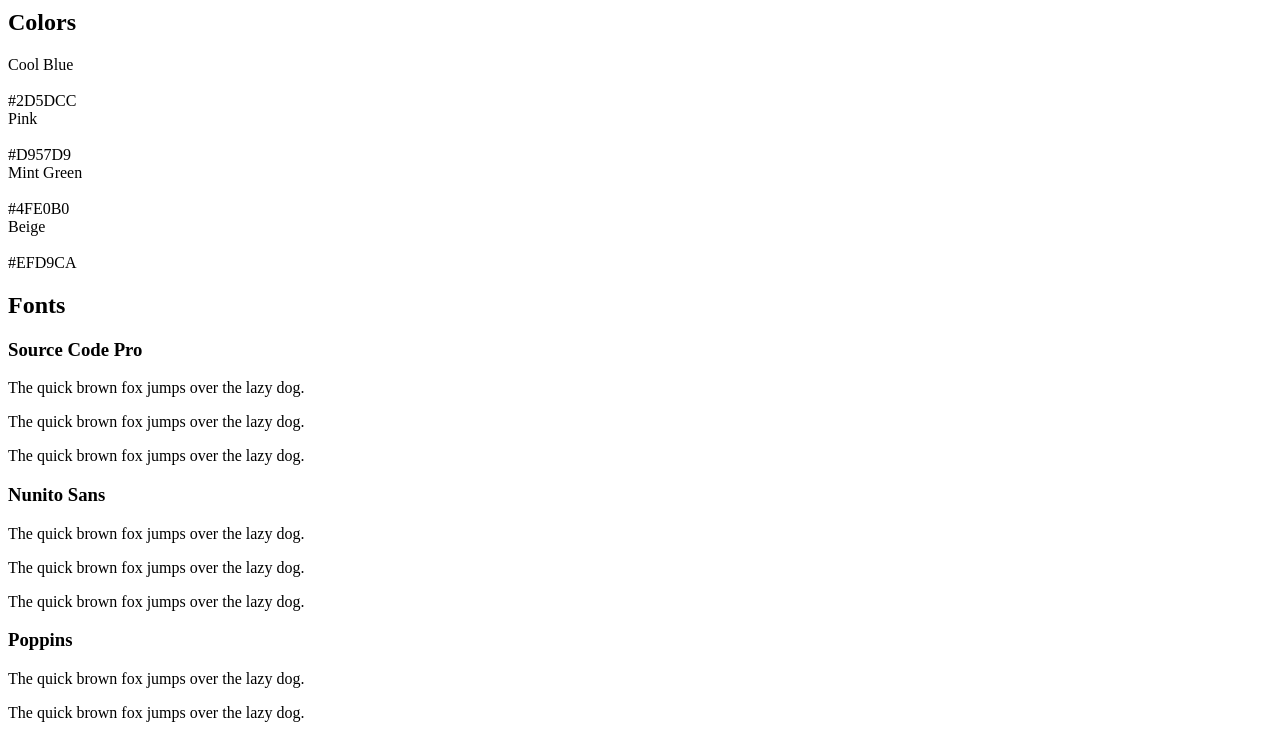
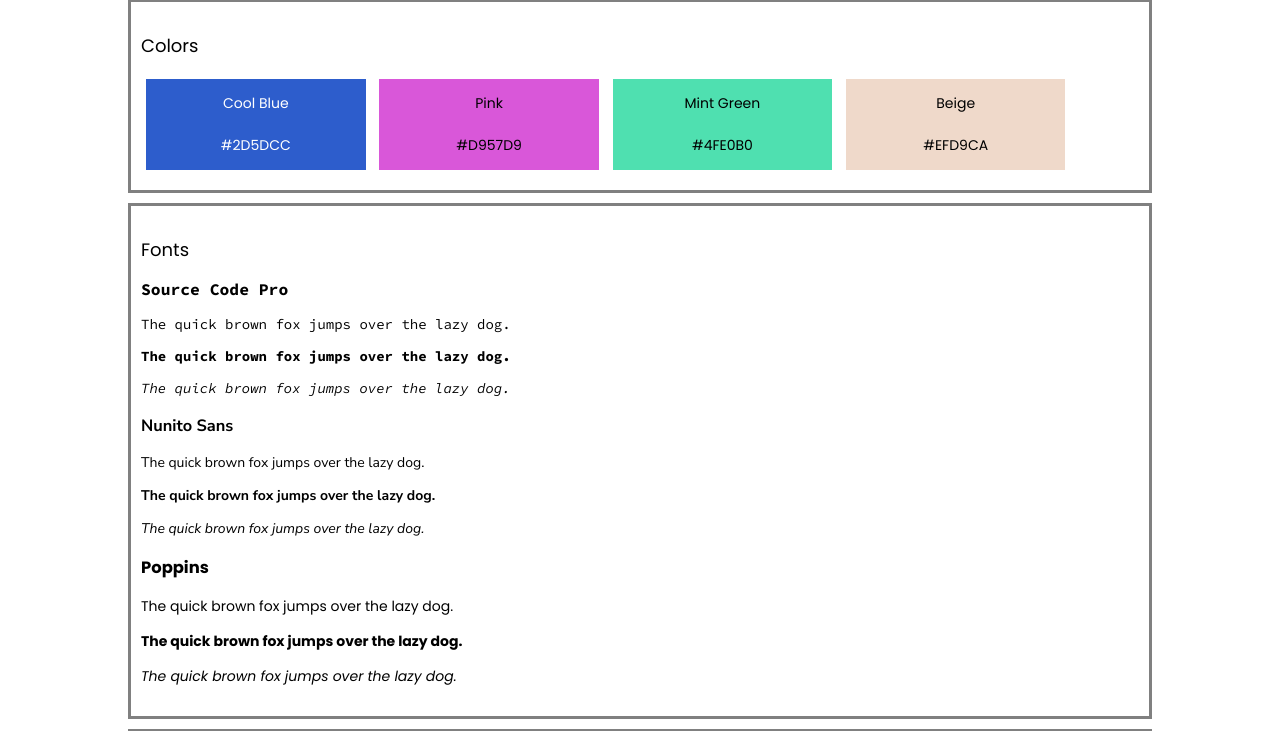
Before and after one commit to cpdirector93/website-design-system, a plain HTML site: page index.html in a window 1280 px wide. Shown: the part 71-802 px from the top of the page. Drawn offline with Linux system fonts and the light colour scheme.

Commit message:
Met basic requirements

```diff
--- a/index.html
+++ b/index.html
@@ -4,60 +4,58 @@
 <meta charset="ISO-8859-1">
 <title>Website Design System</title>
 <link href="./style.css" rel="stylesheet">
+<link rel="preconnect" href="https://fonts.gstatic.com">
+<link href="https://fonts.googleapis.com/css2?family=Nunito+Sans:ital,wght@0,400;0,700;1,400&family=Poppins:ital,wght@0,400;0,700;1,400&family=Source+Code+Pro:ital,wght@0,400;0,700;1,400&display=swap" rel="stylesheet">
 </head>
 <body>
  <header>
    <h1>My Website Style Guide</h1>
  </header>
- <div class="colors">
+ <div class="design-element color-guide">
    <h2>Colors</h2>
-   <div id="coolblue">Cool Blue<br><br>#2D5DCC</div>
-   <div id="pink">Pink<br><br>#D957D9</div>
-   <div id="mintgreen">Mint Green<br><br>#4FE0B0</div>
-   <div id="beige">Beige<br><br>#EFD9CA</div>
+   <div class="color" id="coolblue"><p>Cool Blue<br><br>#2D5DCC</p></div>
+   <div class="color" id="pink"><p>Pink<br><br>#D957D9</p></div>
+   <div class="color" id="mintgreen"><p>Mint Green<br><br>#4FE0B0</p></div>
+   <div class="color" id="beige"><p>Beige<br><br>#EFD9CA</p></div>
  </div>
- <div class="fonts">
+ <div class="design-element">
    <h2>Fonts</h2>
    <div class="sourcecodepro">
      <h3>Source Code Pro</h3>
-     <p class="normal">The quick brown fox jumps over the lazy dog.</p>
-     <p class="bold">The quick brown fox jumps over the lazy dog.</p>
-     <p class="italics">The quick brown fox jumps over the lazy dog.</p>
+     <p class="sourcecodepro normal">The quick brown fox jumps over the lazy dog.</p>
+     <p class="sourcecodepro bold">The quick brown fox jumps over the lazy dog.</p>
+     <p class="sourcecodepro italics">The quick brown fox jumps over the lazy dog.</p>
    </div>
    <div class="nunitosans">
      <h3>Nunito Sans</h3>
-     <p class="normal">The quick brown fox jumps over the lazy dog.</p>
-     <p class="bold">The quick brown fox jumps over the lazy dog.</p>
-     <p class="italics">The quick brown fox jumps over the lazy dog.</p>
+     <p class="nunitosans normal">The quick brown fox jumps over the lazy dog.</p>
+     <p class="nunitosans bold">The quick brown fox jumps over the lazy dog.</p>
+     <p class="nunitosans italics">The quick brown fox jumps over the lazy dog.</p>
    </div>
    <div class="poppins">
      <h3>Poppins</h3>
-     <p class="normal">The quick brown fox jumps over the lazy dog.</p>
-     <p class="bold">The quick brown fox jumps over the lazy dog.</p>
-     <p class="italics">The quick brown fox jumps over the lazy dog.</p>
+     <p class="poppins normal">The quick brown fox jumps over the lazy dog.</p>
+     <p class="poppins bold">The quick brown fox jumps over the lazy dog.</p>
+     <p class="poppins italics">The quick brown fox jumps over the lazy dog.</p>
    </div>
  </div>
- <div>
+ <div class="design-element">
    <h2>Text Styles</h2>
    <div class="mainheading">
      <h1>H1: Main page heading</h1>
-     <p>
      <ul>
        <li>Font-weight: 700 (bold)</li>
        <li>Font-size: 26px</li>
        <li>Font-family: Nunito Sans</li>
      </ul>
-     </p>
    </div>
    <div class="subheading">
      <h2>H2: Subheading</h2>
-     <p>
      <ul>
        <li>Font-weight:500</li>
        <li>Font-size: 18px</li>
        <li>Font-family: Poppins</li>
      </ul>
-     </p>
    </div>
    <div class="paragraph">
      <p>P: Paragraph text</p>
--- a/style.css
+++ b/style.css
@@ -1 +1,82 @@
 @charset "ISO-8859-1";
+
+heading {
+	width: 80%;
+	margin: 0 auto
+}
+
+body {
+	width: 80%;
+	margin: 0 auto;
+	font-size: 14px;
+	font-family: poppins;
+}
+
+h1 {
+	font-weight: bold;
+	font-size: 26px;
+	font-family: "Nunito Sans";
+}
+
+h2 {
+	font-weight: 500;
+	font-size: 18px;
+	font-family: poppins;
+}
+
+p {
+	font-weight: regular;
+	font-size: 14px;
+	font-family: poppins;
+}
+
+.design-element {
+	margin: 10px auto;
+	padding: 15px 10px;
+	border: 3px solid gray;
+}
+
+.color {
+	width: 22%;
+	text-align: center;
+	display: inline-block;
+	margin: 5px;
+}
+
+
+.sourcecodepro {
+	font-family: "Source Code Pro";
+}
+
+.nunitosans {
+	font-family: "Nunito Sans";
+}
+
+.poppins {
+	font-family: poppins;
+}
+
+.bold {
+	font-weight: bold;
+}
+
+.italics {
+	font-style: italic;
+}
+
+#coolblue {
+	background-color: #2d5dcc;
+	color: #FFF;
+}
+
+#pink {
+	background-color: #d957d9;
+}
+
+#mintgreen {
+	background-color: #4fe0b0;
+}
+
+#beige {
+	background-color: #efd9ca;
+}
```
